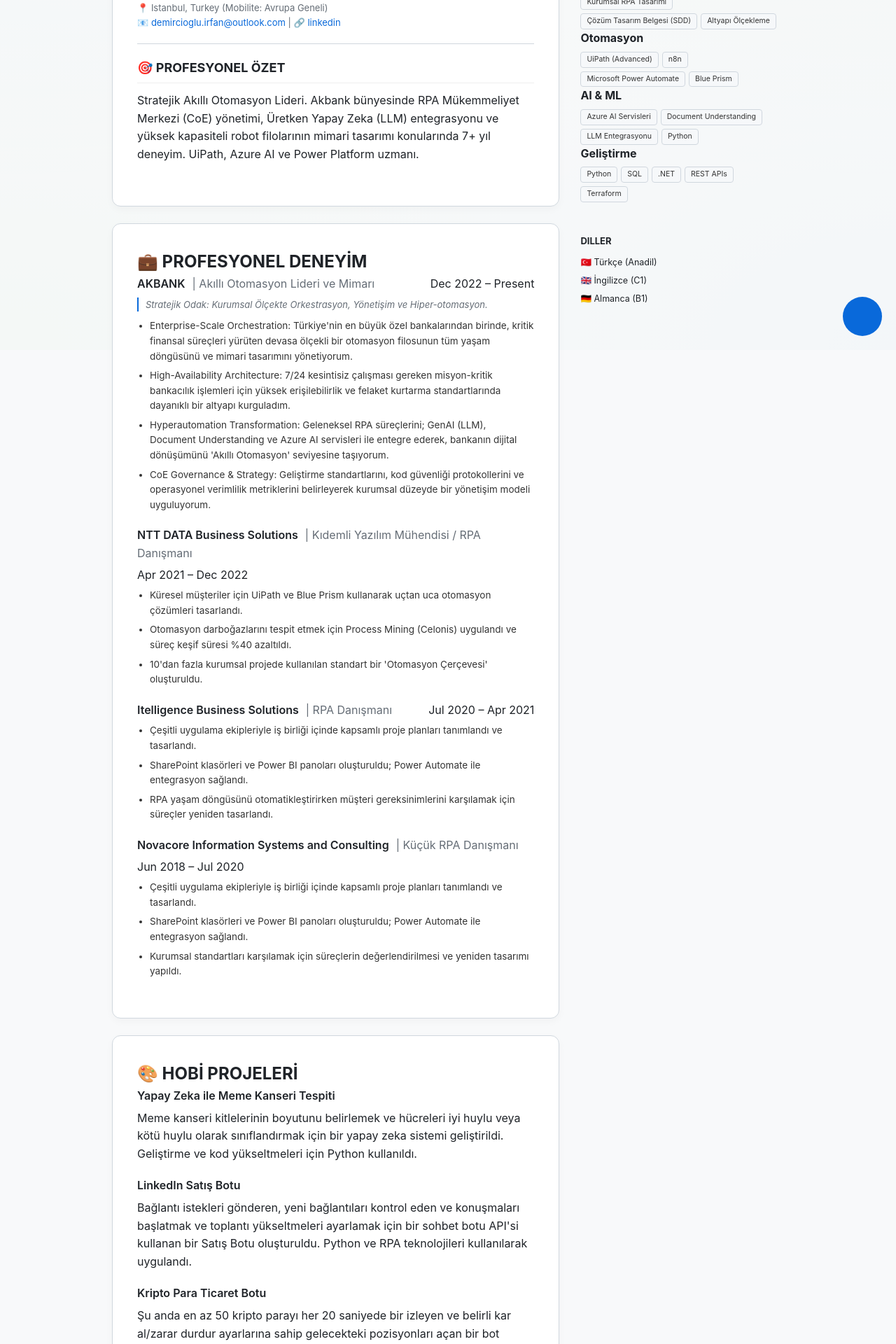
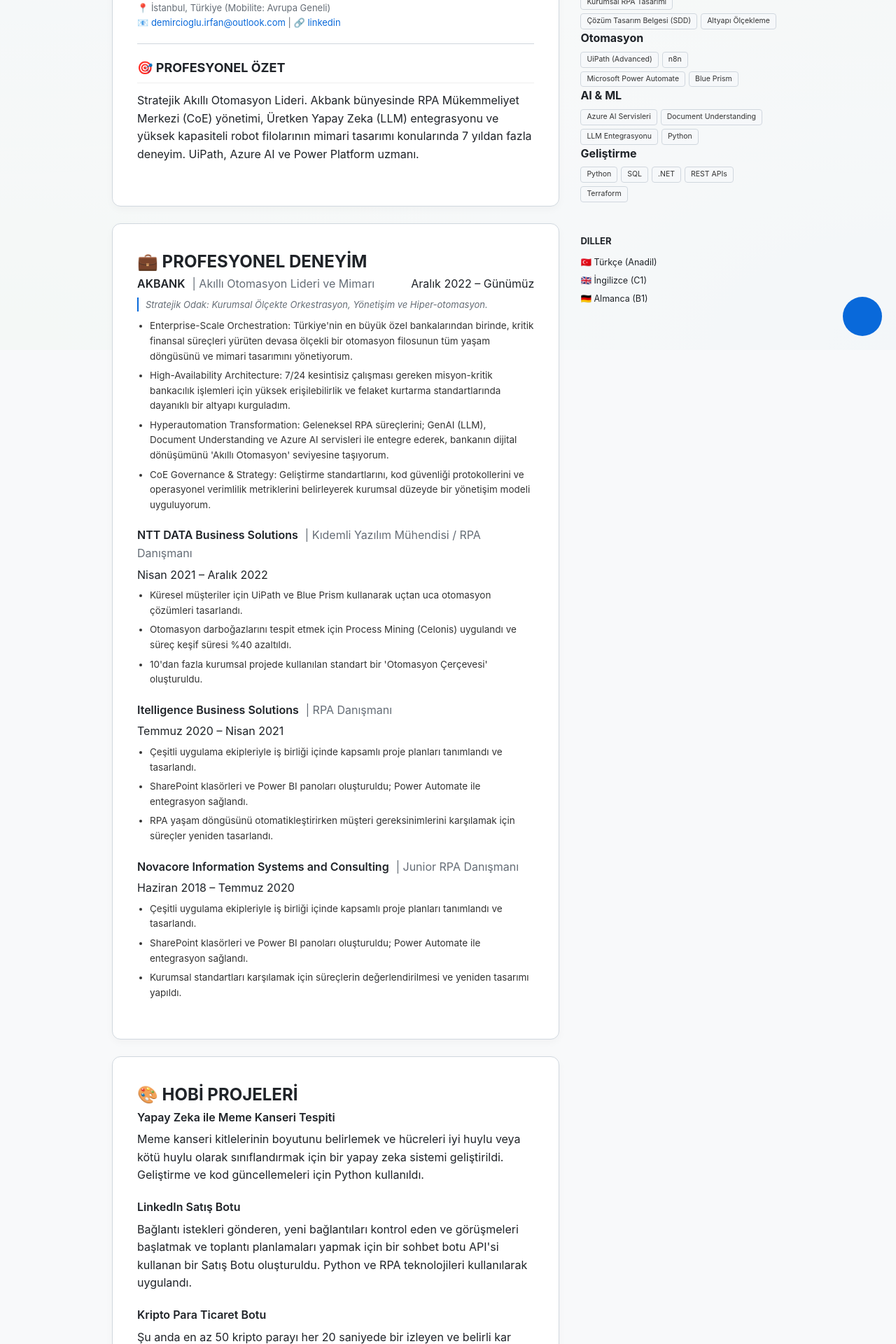
Before and after one commit to 3v1lTwn/CV, a React (Vite) app: page / in a window 1280 px wide. Shown: the part 300-2220 px from the top of the page at 70% size. Built offline with nearby package versions, Linux system fonts and the light colour scheme.

Commit message:
Fix Turkish professional translations and localize dates

```diff
--- a/src/App.tsx
+++ b/src/App.tsx
@@ -9,12 +9,12 @@
 
 const translations = {
   tr: {
-    hero_roles: ["Akıllı Otomasyon Mimarı", "Hiper-otomasyon ve Yapay Zeka Lideri", "CoE Strateji Müdürü"],
+    hero_roles: ["Akıllı Otomasyon Mimarı", "Hiper-otomasyon ve Yapay Zeka Lideri", "CoE Strateji Yöneticisi"],
     title: "İRFAN DEMİRCİOĞLU",
     role: "Akıllı Otomasyon Mimarı | Hiper-otomasyon ve Yapay Zeka Lideri",
-    relocation: "Istanbul, Turkey (Mobilite: Avrupa Geneli)",
+    relocation: "İstanbul, Türkiye (Mobilite: Avrupa Geneli)",
     summary_title: "🎯 PROFESYONEL ÖZET",
-    summary_text: "Stratejik Akıllı Otomasyon Lideri. Akbank bünyesinde RPA Mükemmeliyet Merkezi (CoE) yönetimi, Üretken Yapay Zeka (LLM) entegrasyonu ve yüksek kapasiteli robot filolarının mimari tasarımı konularında 7+ yıl deneyim. UiPath, Azure AI ve Power Platform uzmanı.",
+    summary_text: "Stratejik Akıllı Otomasyon Lideri. Akbank bünyesinde RPA Mükemmeliyet Merkezi (CoE) yönetimi, Üretken Yapay Zeka (LLM) entegrasyonu ve yüksek kapasiteli robot filolarının mimari tasarımı konularında 7 yıldan fazla deneyim. UiPath, Azure AI ve Power Platform uzmanı.",
     experience_title: "💼 PROFESYONEL DENEYİM",
     akbank_role: "Akıllı Otomasyon Lideri ve Mimarı",
     akbank_focus: "Stratejik Odak: Kurumsal Ölçekte Orkestrasyon, Yönetişim ve Hiper-otomasyon.",
@@ -36,7 +36,7 @@
       "SharePoint klasörleri ve Power BI panoları oluşturuldu; Power Automate ile entegrasyon sağlandı.",
       "RPA yaşam döngüsünü otomatikleştirirken müşteri gereksinimlerini karşılamak için süreçler yeniden tasarlandı."
     ],
-    novacore_role: "Küçük RPA Danışmanı",
+    novacore_role: "Junior RPA Danışmanı",
     novacore_points: [
       "Çeşitli uygulama ekipleriyle iş birliği içinde kapsamlı proje planları tanımlandı ve tasarlandı.",
       "SharePoint klasörleri ve Power BI panoları oluşturuldu; Power Automate ile entegrasyon sağlandı.",
@@ -46,15 +46,15 @@
     hobby_items: [
       {
         name: "Yapay Zeka ile Meme Kanseri Tespiti",
-        desc: "Meme kanseri kitlelerinin boyutunu belirlemek ve hücreleri iyi huylu veya kötü huylu olarak sınıflandırmak için bir yapay zeka sistemi geliştirildi. Geliştirme ve kod yükseltmeleri için Python kullanıldı."
+        desc: "Meme kanseri kitlelerinin boyutunu belirlemek ve hücreleri iyi huylu veya kötü huylu olarak sınıflandırmak için bir yapay zeka sistemi geliştirildi. Geliştirme ve kod güncellemeleri için Python kullanıldı."
       },
       {
         name: "LinkedIn Satış Botu",
-        desc: "Bağlantı istekleri gönderen, yeni bağlantıları kontrol eden ve konuşmaları başlatmak ve toplantı yükseltmeleri ayarlamak için bir sohbet botu API'si kullanan bir Satış Botu oluşturuldu. Python ve RPA teknolojileri kullanılarak uygulandı."
+        desc: "Bağlantı istekleri gönderen, yeni bağlantıları kontrol eden ve görüşmeleri başlatmak ve toplantı planlamaları yapmak için bir sohbet botu API'si kullanan bir Satış Botu oluşturuldu. Python ve RPA teknolojileri kullanılarak uygulandı."
       },
       {
         name: "Kripto Para Ticaret Botu",
-        desc: "Şu anda en az 50 kripto parayı her 20 saniyede bir izleyen ve belirli kar al/zarar durdur ayarlarına sahip gelecekteki pozisyonları açan bir bot geliştiriliyor. Geliştirme için Python kullanılıyor."
+        desc: "Şu anda en az 50 kripto parayı her 20 saniyede bir izleyen ve belirli kar al/zarar durdur ayarlarına sahip gelecek pozisyonları açan bir bot geliştiriliyor. Geliştirme için Python kullanılıyor."
       }
     ],
     skills_title: "🛠️ YETENEKLER",
@@ -303,7 +303,7 @@
                 <div className="experience-item">
                   <div className="exp-header">
                     <h3>AKBANK <span className="job-title">| {t.akbank_role}</span></h3>
-                    <span className="date">Dec 2022 – Present</span>
+                    <span className="date">Aralık 2022 – Günümüz</span>
                   </div>
                   <p className="exp-focus">{t.akbank_focus}</p>
                   <ul>
@@ -313,7 +313,7 @@
                 <div className="experience-item">
                   <div className="exp-header">
                     <h3>NTT DATA Business Solutions <span className="job-title">| {t.ntt_role}</span></h3>
-                    <span className="date">Apr 2021 – Dec 2022</span>
+                    <span className="date">Nisan 2021 – Aralık 2022</span>
                   </div>
                   <ul>
                     {t.ntt_points.map((point: string, i: number) => <li key={i}>{point}</li>)}
@@ -322,7 +322,7 @@
                 <div className="experience-item">
                   <div className="exp-header">
                     <h3>Itelligence Business Solutions <span className="job-title">| {t.itelligence_role}</span></h3>
-                    <span className="date">Jul 2020 – Apr 2021</span>
+                    <span className="date">Temmuz 2020 – Nisan 2021</span>
                   </div>
                   <ul>
                     {t.itelligence_points.map((point: string, i: number) => <li key={i}>{point}</li>)}
@@ -331,7 +331,7 @@
                 <div className="experience-item">
                   <div className="exp-header">
                     <h3>Novacore Information Systems and Consulting <span className="job-title">| {t.novacore_role}</span></h3>
-                    <span className="date">Jun 2018 – Jul 2020</span>
+                    <span className="date">Haziran 2018 – Temmuz 2020</span>
                   </div>
                   <ul>
                     {t.novacore_points.map((point: string, i: number) => <li key={i}>{point}</li>)}
```
